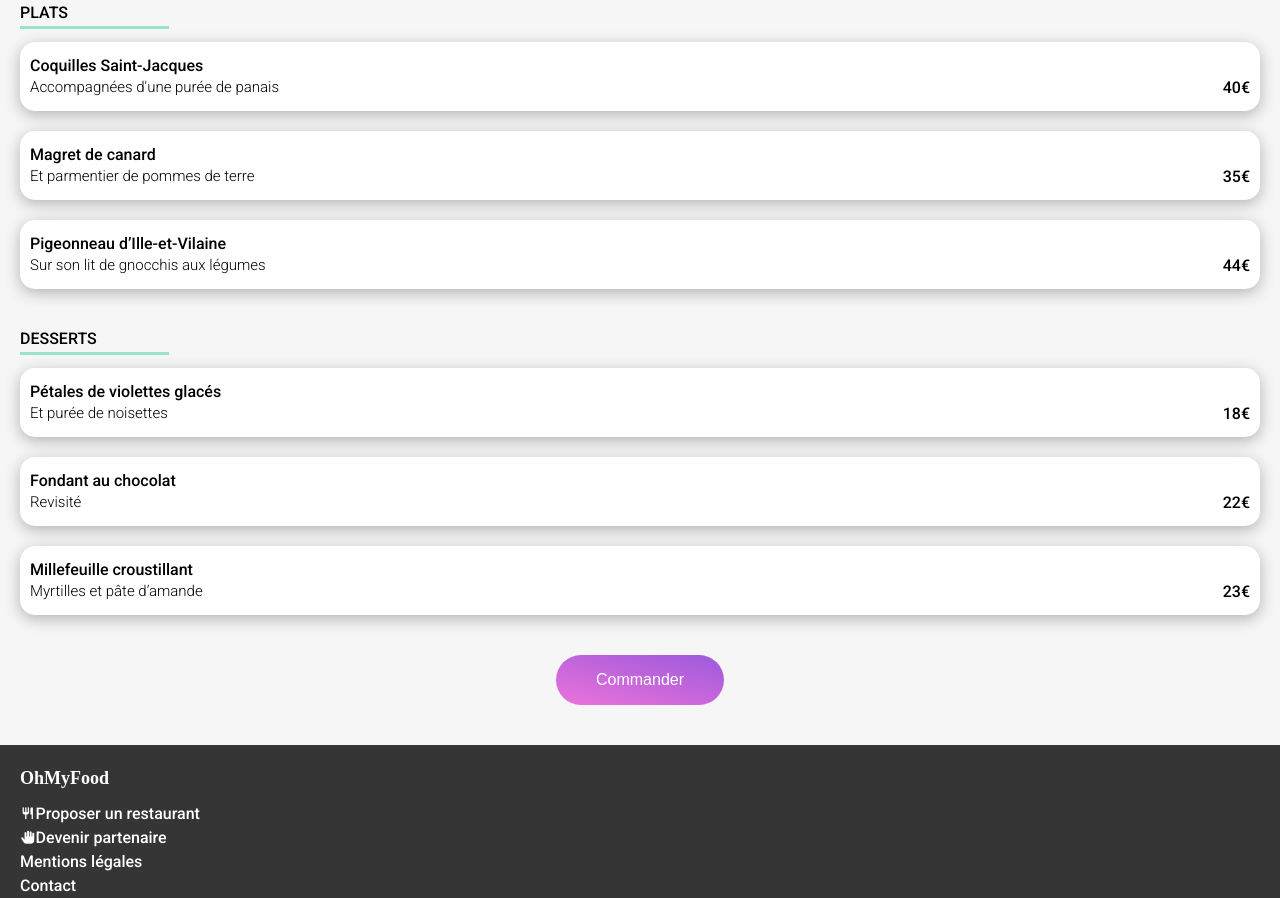
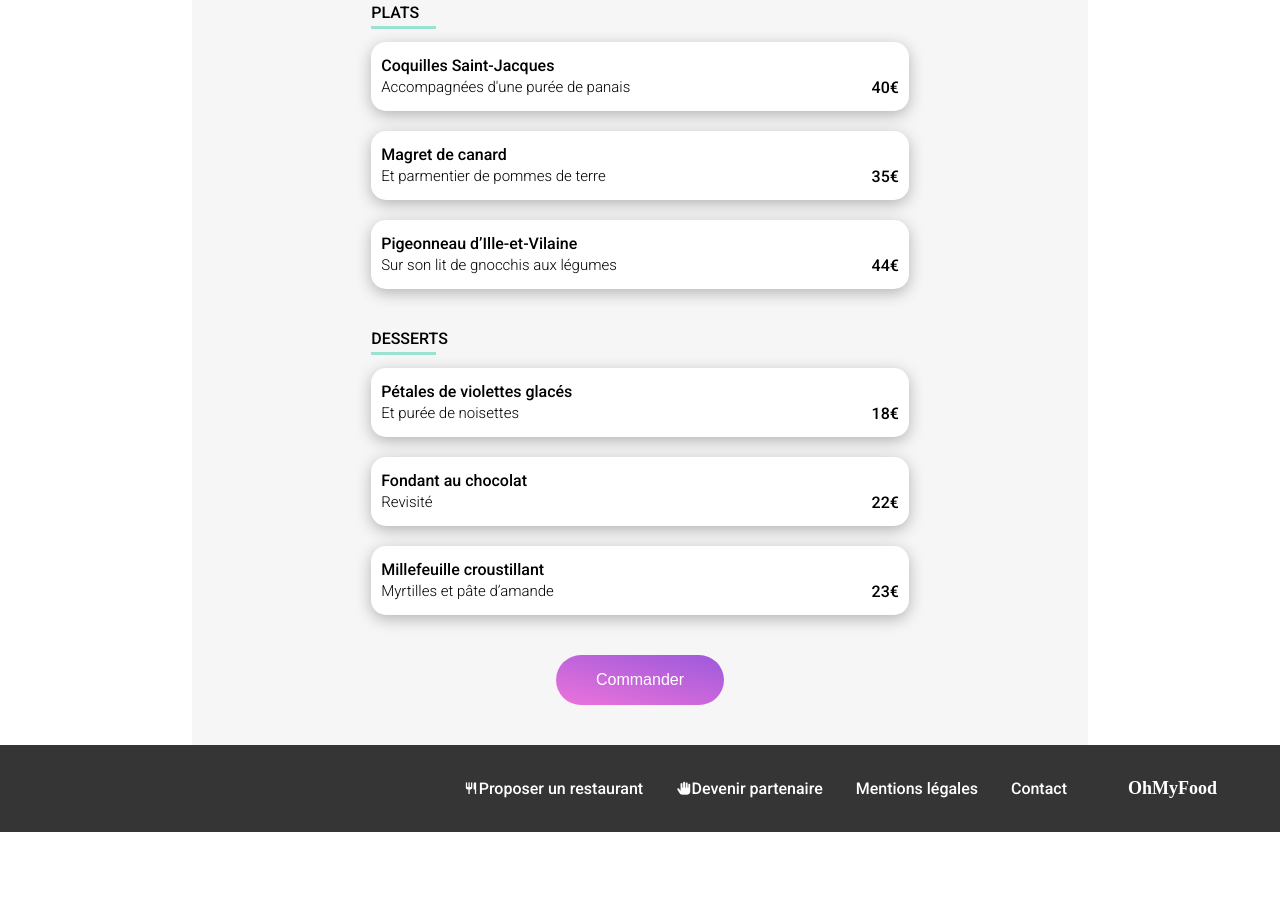
Before and after one commit to Niamor24/OhMyFood, a plain HTML site: page html/aLaFrancaise.html in a window 1280 px wide. Shown: the part 713-1611 px from the top of the page. After the commit the page ends 1545 px from the top, so only its background shows below. Drawn offline with nearby package versions, Linux system fonts and the light colour scheme; a web font is replaced by a local one.

Commit message:
Fix: Responsive for the footer and fix position of like icon on the restaurants pages

```diff
--- a/html/aLaFrancaise.html
+++ b/html/aLaFrancaise.html
@@ -170,19 +170,21 @@
             </div>
         </section>
     </main>
-    <footer class="container">
+    <footer class="grid-footer">
         <h2 class="titre-footer">OhMyFood</h2>
-        <div>
-            <div class="inline-footer">
+        <div class="grid-footer-label">
+            <div class="inline-footer footer-un">
                <i class='bx bx-restaurant bx-sm' style='color:#ffffff'  ></i>
                 <p>Proposer un restaurant</p>
             </div>
-            <div class="inline-footer">
+            <div class="inline-footer footer-deux">
                 <i class='bx bxs-hand bx-sm'></i>
                 <p>Devenir partenaire</p>
             </div>
-            <div class="notbolddd">
+            <div class="notbold footer-trois">
                 <p>Mentions légales</p>
+            </div>
+            <div class="notbold footer-quatre">
                 <p>Contact</p>
             </div>
         </div>
--- a/sass/layout/_footer.scss
+++ b/sass/layout/_footer.scss
@@ -12,5 +12,50 @@
 
 .notbold {
     font-weight: 400;
-    padding-bottom: 20px;
 }
+
+@media (min-width: 768px){
+    .grid-footer {
+        display: grid;
+        justify-content: end;
+        column-gap: 5%;
+        grid-template-columns: 90% 10%;
+        grid-template-rows: 1;
+        & .titre-footer {
+            grid-column: 2;
+            grid-row: 1;
+            padding: 0px;
+            align-items: center;
+        }
+        & .grid-footer-label {
+            grid-column: 1;
+            grid-row: 1;
+
+            display: grid;
+            align-items: center;
+            justify-content: end;
+            column-gap: 3%;
+            grid-template-columns: auto auto auto auto;
+            grid-row: 1;
+            & .footer-un {
+                grid-column: 1;
+                grid-row: 1;
+            }
+            & .footer-deux {
+                grid-column: 2;
+                grid-row: 1;
+            }
+            & .footer-trois {
+                grid-column: 3;
+                grid-row: 1;
+            }
+            & .footer-quatre {
+                grid-column: 4;
+                grid-row: 1;
+            }
+        }
+    }
+    .notbold {
+        padding: 0px;
+    }
+}
--- a/sass/layout/_main.scss
+++ b/sass/layout/_main.scss
@@ -66,7 +66,7 @@
     background-color: #EAEAEA;
 }
 
-@media (min-width: 1440px){
+@media (min-width: 768px){
     .fonctionnement {
         display: grid;
         grid-template-columns: 30% 30% 30%;
--- a/sass/pages/_mainRestaurants.scss
+++ b/sass/pages/_mainRestaurants.scss
@@ -9,6 +9,7 @@
 
 .title-and-heart-restaurant {
     display: flex;
+    width: 100%;
     position: relative;
     align-items: center;
     & h2 {
@@ -17,6 +18,7 @@
         font-style: italic;
     }
     & .icone-card {
+        display: flex;
         position: absolute;
         right: 3%;
         bottom: 16%;
@@ -107,17 +109,22 @@
     margin-right: -10px;
 }
 
-@media (min-width: 1440px){
+@media (min-width: 768px){
     .container-deux {
-        padding: 0 200px;
+        padding: 0 15%;
     }
     .menu {
-        padding: 40px 200px;
+        padding: 40px 20%;
     }
     .title-and-heart-restaurant {
         justify-content: center;
         & .icone-card {
-            left: 50%;
+            display: flex;
+            position: sticky;
+            margin-left: 15px;
+        }
+        & .heart-regul {
+            margin-right: -45px;
         }
     }
 }
```
Also changed, not shown: html/LaNoteEnchante.html (+7 -5 lines), html/laPaletteDuGout.html (+7 -5 lines), html/leDeliceDesSens.html (+7 -5 lines), index.html (+7 -5 lines), css/main.css, css/restaurants.css, 2 other files.
